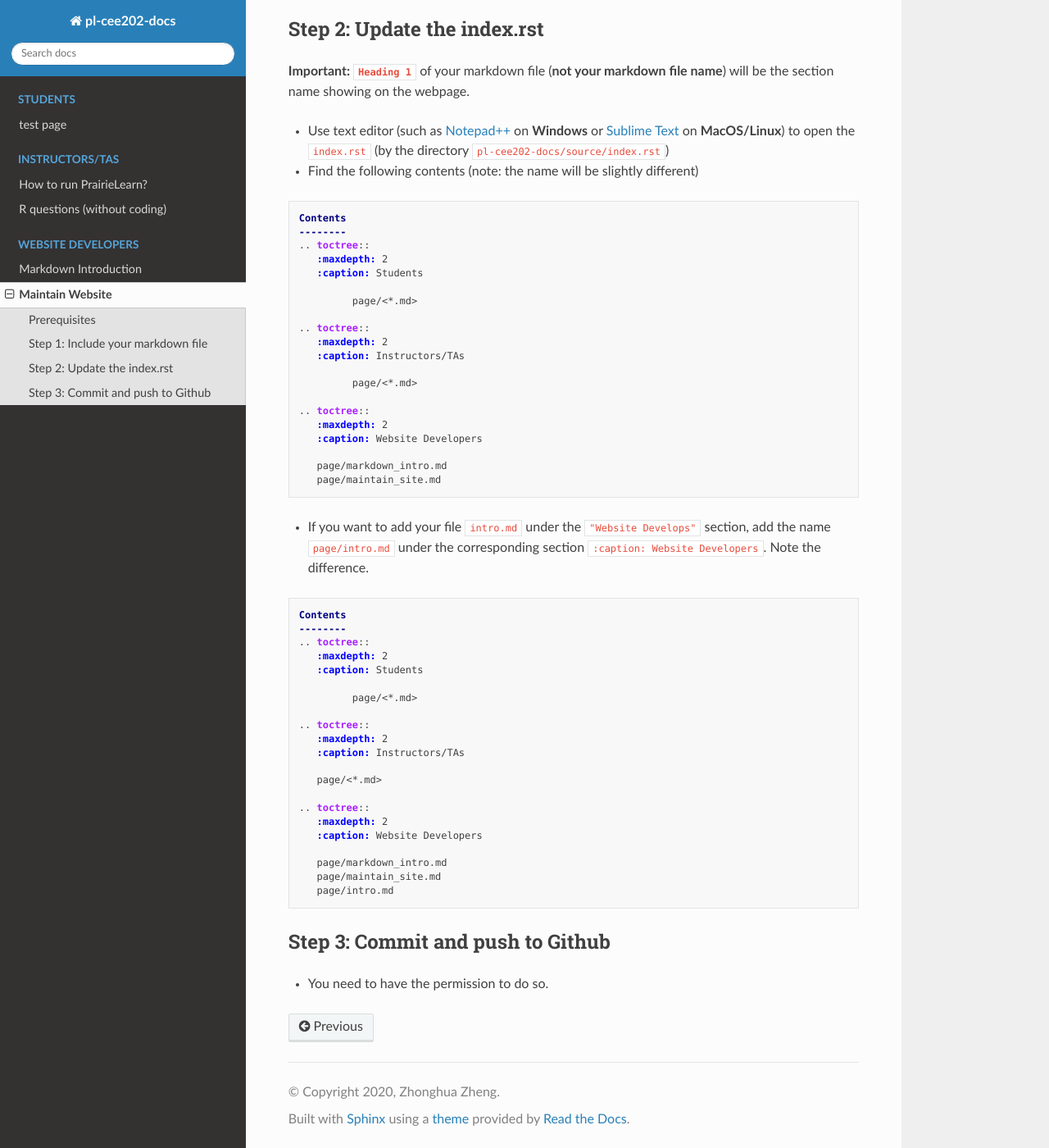
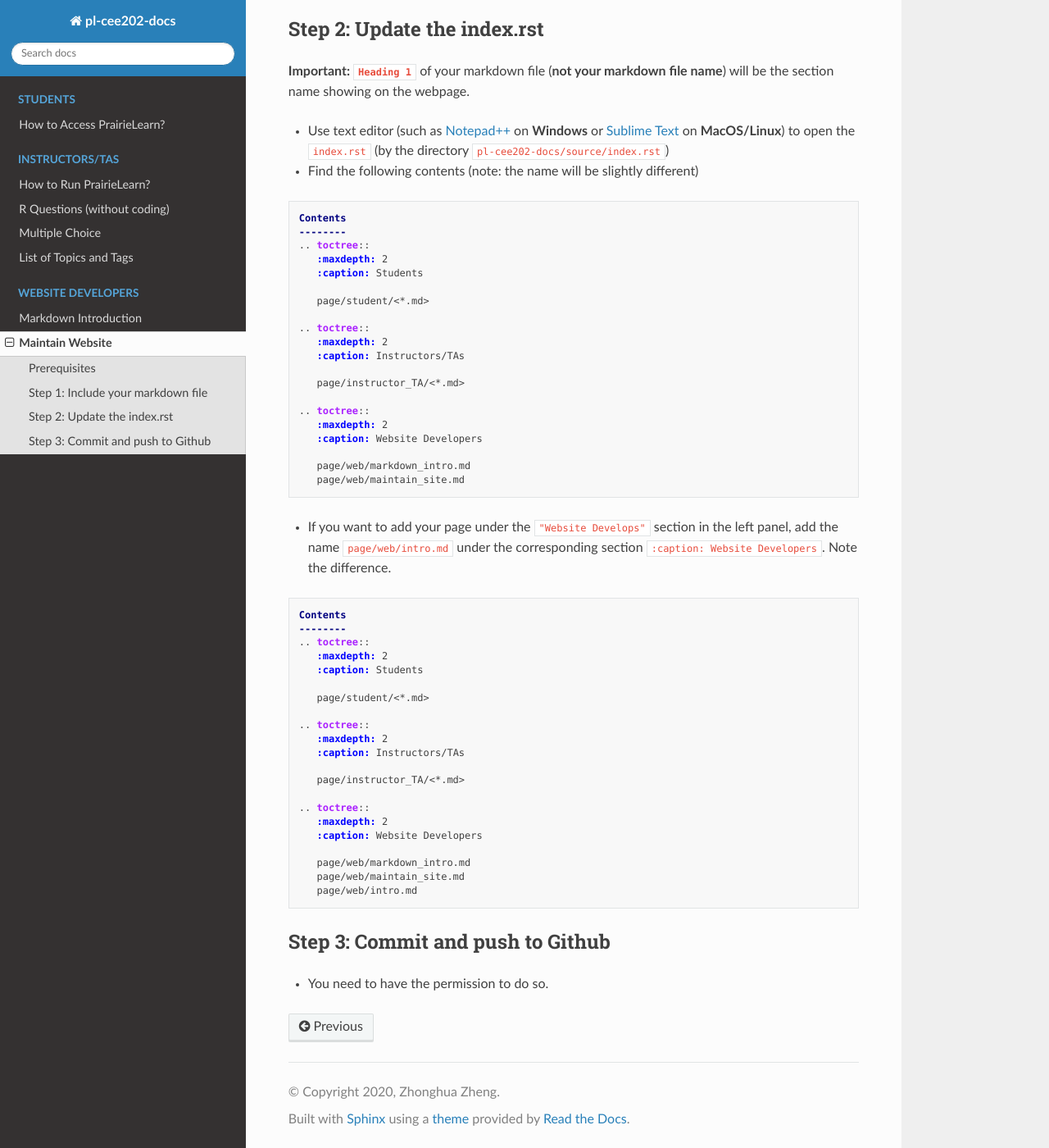
Before and after one commit to zhonghua-zheng/pl-cee202-docs, a Sphinx documentation site: the page built from source/page/web/maintain_site.md, in a window 1280 px wide and 1400 px high, scrolled down 438 px. Shown: the whole window at 82% size. Built offline with Sphinx 7.4.7 and the Read the Docs theme 2.0.0, drawn with Linux system fonts in a browser that asks for light colours.

Commit message:
updated the multiple-choice

````diff
--- a/source/page/student_test_page.md
+++ /dev/null
@@ -1 +0,0 @@
-# test page
--- a/source/page/maintain_site.md
+++ b/source/page/web/maintain_site.md
@@ -9,7 +9,7 @@
 
 - Include your markdown file in the folder `pl-cee202-docs/source/page/`
 
-  Note: if your markdown file name is `"intro.md"`, then the directory of this file is `pl-cee202-docs/source/page/intro.md`
+  Note: if your markdown file name is `intro.md`, then the directory of this file is `pl-cee202-docs/source/page/intro.md`
 
 ## Step 2: Update the index.rst
 
@@ -25,23 +25,23 @@
    :maxdepth: 2
    :caption: Students
 
-	 page/<*.md>
+   page/student/<*.md>
 
 .. toctree::
    :maxdepth: 2
    :caption: Instructors/TAs
 
-	 page/<*.md>
+   page/instructor_TA/<*.md>
 
 .. toctree::
    :maxdepth: 2
    :caption: Website Developers
 
-   page/markdown_intro.md
-   page/maintain_site.md
+   page/web/markdown_intro.md
+   page/web/maintain_site.md
 ```
 
-* If you want to add your file `intro.md` under the `"Website Develops"` section, add the name `page/intro.md` under the corresponding section `:caption: Website Developers`. Note the difference.
+* If you want to add your page under the `"Website Develops"` section in the left panel, add the name `page/web/intro.md` under the corresponding section `:caption: Website Developers`. Note the difference.
 
 ```rst
 Contents
@@ -50,21 +50,21 @@
    :maxdepth: 2
    :caption: Students
 
-	 page/<*.md>
+   page/student/<*.md>
 
 .. toctree::
    :maxdepth: 2
    :caption: Instructors/TAs
 
-   page/<*.md>
+   page/instructor_TA/<*.md>
 
 .. toctree::
    :maxdepth: 2
    :caption: Website Developers
 
-   page/markdown_intro.md
-   page/maintain_site.md
-   page/intro.md
+   page/web/markdown_intro.md
+   page/web/maintain_site.md
+   page/web/intro.md
 ```
 
 ## Step 3: Commit and push to Github
````
Also changed, not shown: source/index.rst (+7 -5 lines), source/page/instructor_TA/R_no_coding.md (renamed from source/page/R_no_coding.md, +4 -5 lines), source/page/instructor_TA/multiple-choice.md (added, +72 -0 lines), source/page/instructor_TA/setup.md (renamed from source/page/setup.md, +1 -1 lines), source/page/instructor_TA/topics_tags.md (added, +26 -0 lines), source/page/student/student_login.md (added, +5 -0 lines), source/page/instructor_TA/elements/pl-multiple-choice-answer.png (added), source/page/instructor_TA/elements/pl-multiple-choice-problem.png (added), source/page/web/markdown_intro.md (renamed from source/page/markdown_intro.md).
